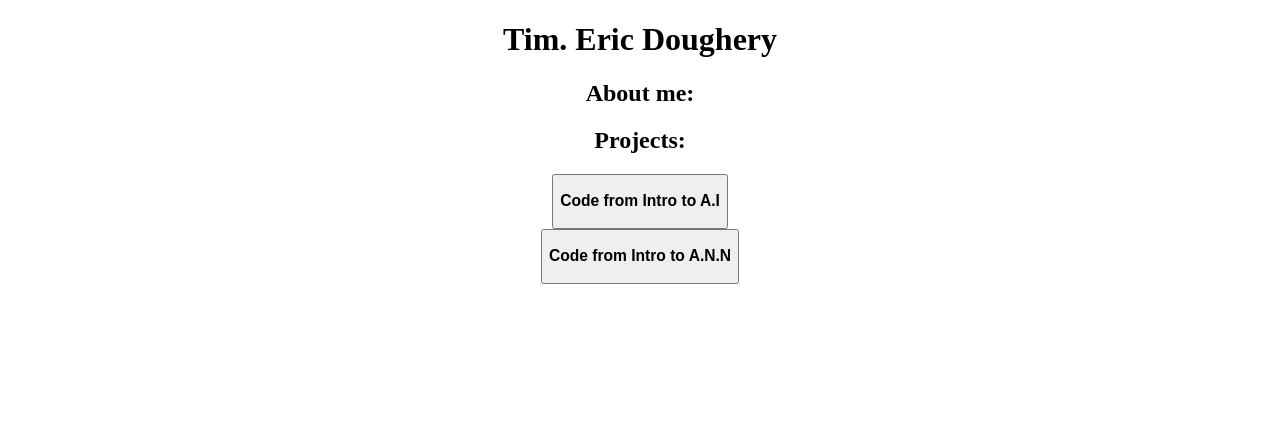
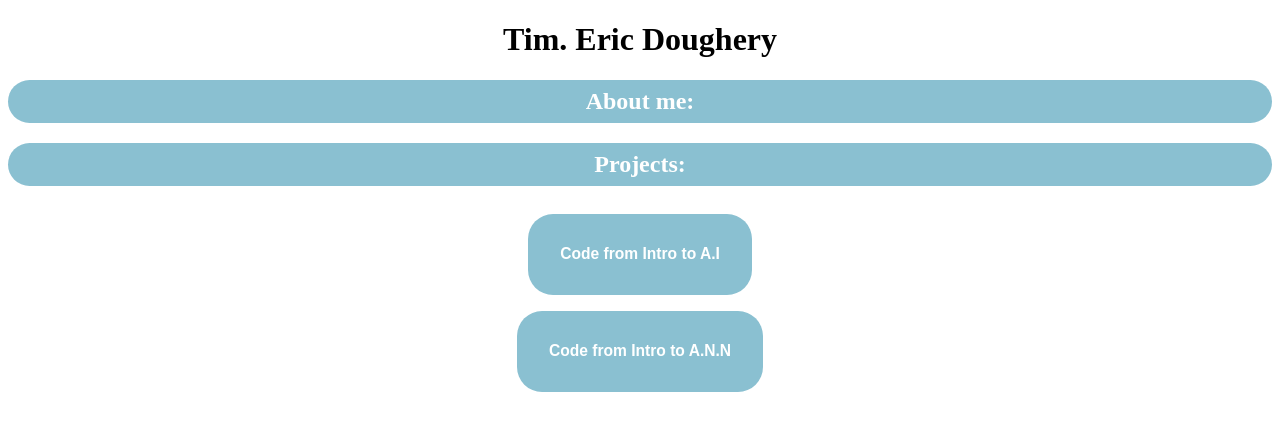
Before and after one commit to Sl33per/Sl33per.github.io, a plain HTML site: page index.html in a window 1280 px wide. Drawn offline with Linux system fonts and the light colour scheme.

Commit message:
Refined style

```diff
--- a/index.html
+++ b/index.html
@@ -17,9 +17,9 @@
 	</head>
 	<body>
 		<h1>Tim. Eric Doughery</h1>
-		<h2>About me:</h2>
+		<h2 class="headers">About me:</h2>
 
-		<h2>Projects:</h2>
+		<h2 class="headers">Projects:</h2>
 		<div><button id="aiButton" onclick="showContent('aiContent')"><h3>Code from Intro to A.I</h3></button></div>
 		<div id = "aiContent">
 			<p>The various programs below were written for an introductory course I took at U.W
@@ -34,7 +34,7 @@
 		</div>
 
 
-		<div><button id ="annbutton" onclick="showContent('annContent')"><h3>Code from Intro to A.N.N</h3></button></div>
+		<div><button id ="annButton" onclick="showContent('annContent')"><h3>Code from Intro to A.N.N</h3></button></div>
 		<div id="annContent">
 			<p>The program below was a semester-long group project that was written for an introductory course
 				about neural networks. For the project, my group members and I had to write various reports detailing
--- a/styles.css
+++ b/styles.css
@@ -1,10 +1,24 @@
 * {
 	text-align:center;
 }
-#aiContent {
+
+.headers {
+	color:white;
+	background-color: #8ac0d1;
+	border:none;
+	border-radius:25px;
+	padding:8px;
+}
+
+#aiButton, #annButton {
+	color:white;
+	background-color: #8ac0d1;
+	border:none;
+	border-radius:25px;
+	padding:16px 32px;
+	margin: 8px;
+}
+
+#aiContent, #annContent {
 	display:none;
 }
-
-#annContent {
-	display:none;
-}
```
